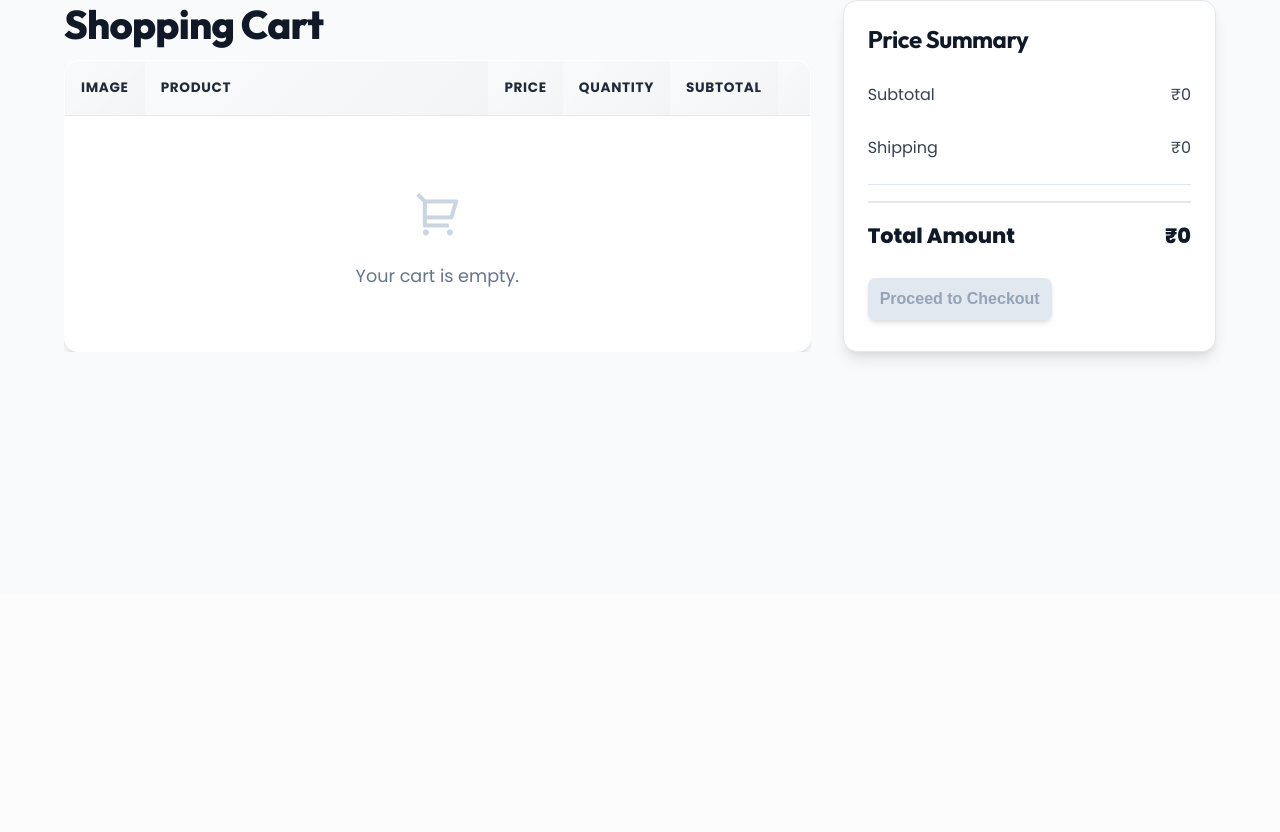
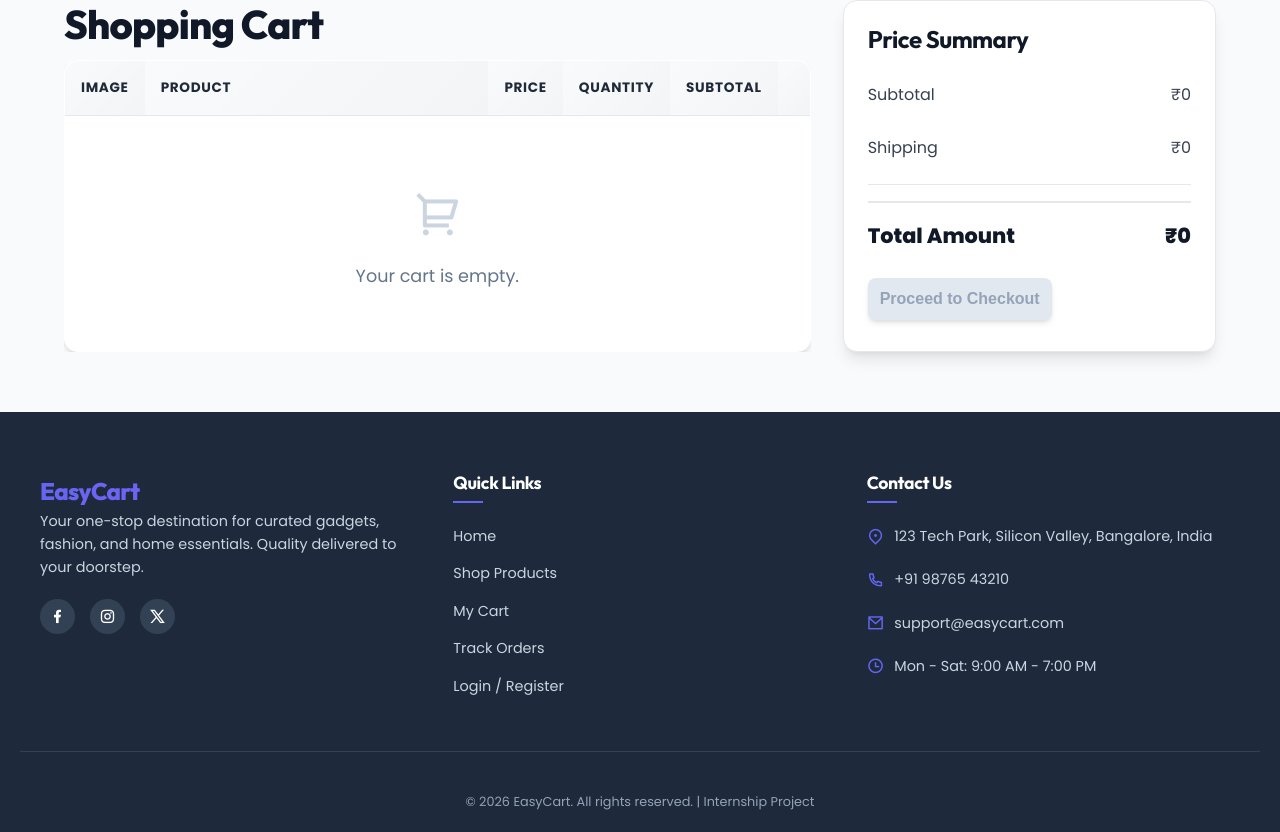
Before and after one commit to Himansh101/cybercom-internship, a PHP site: page /cart.php in a window 1280 px wide. Shown: the part 207-1039 px from the top of the page. Before the commit the page ends 569 px from the top, so only its background shows below. Run offline with PHP 8.4, Linux system fonts and the light colour scheme; some libraries are stand-ins or nearby versions.

Commit message:
add footer in product list page and cart page

```diff
--- a/easyCart/cart.php
+++ b/easyCart/cart.php
@@ -160,6 +160,44 @@ $shipping_fee = 90;
       </aside>
     </div>
   </main>
+  <footer>
+        <div class="footer-container">
+            <div class="footer-col">
+                <div class="logo">EasyCart</div>
+                <p>Your one-stop destination for curated gadgets, fashion, and home essentials. Quality delivered to your doorstep.</p>
+                <div class="social-links">
+                    <a href="#"><i class="ri-facebook-fill"></i></a>
+                    <a href="#"><i class="ri-instagram-line"></i></a>
+                    <a href="#"><i class="ri-twitter-x-line"></i></a>
+                </div>
+            </div>
+
+            <div class="footer-col">
+                <h4>Quick Links</h4>
+                <ul>
+                    <li><a href="index.php">Home</a></li>
+                    <li><a href="plp.php">Shop Products</a></li>
+                    <li><a href="cart.php">My Cart</a></li>
+                    <li><a href="orders.php">Track Orders</a></li>
+                    <li><a href="login.php">Login / Register</a></li>
+                </ul>
+            </div>
+
+            <div class="footer-col">
+                <h4>Contact Us</h4>
+                <div class="contact-info">
+                    <p><i class="ri-map-pin-2-line"></i> 123 Tech Park, Silicon Valley, Bangalore, India</p>
+                    <p><i class="ri-phone-line"></i> +91 98765 43210</p>
+                    <p><i class="ri-mail-line"></i> support@easycart.com</p>
+                    <p><i class="ri-time-line"></i> Mon - Sat: 9:00 AM - 7:00 PM</p>
+                </div>
+            </div>
+        </div>
+
+        <div class="footer-bottom">
+            <p>© 2026 EasyCart. All rights reserved. | Internship Project</p>
+        </div>
+    </footer>
 
   <script src="js/main.js"></script>
 </body>
```
Also changed, not shown: easyCart/pdp.php (+38 -1 lines), easyCart/plp.php (+23 -1 lines).
